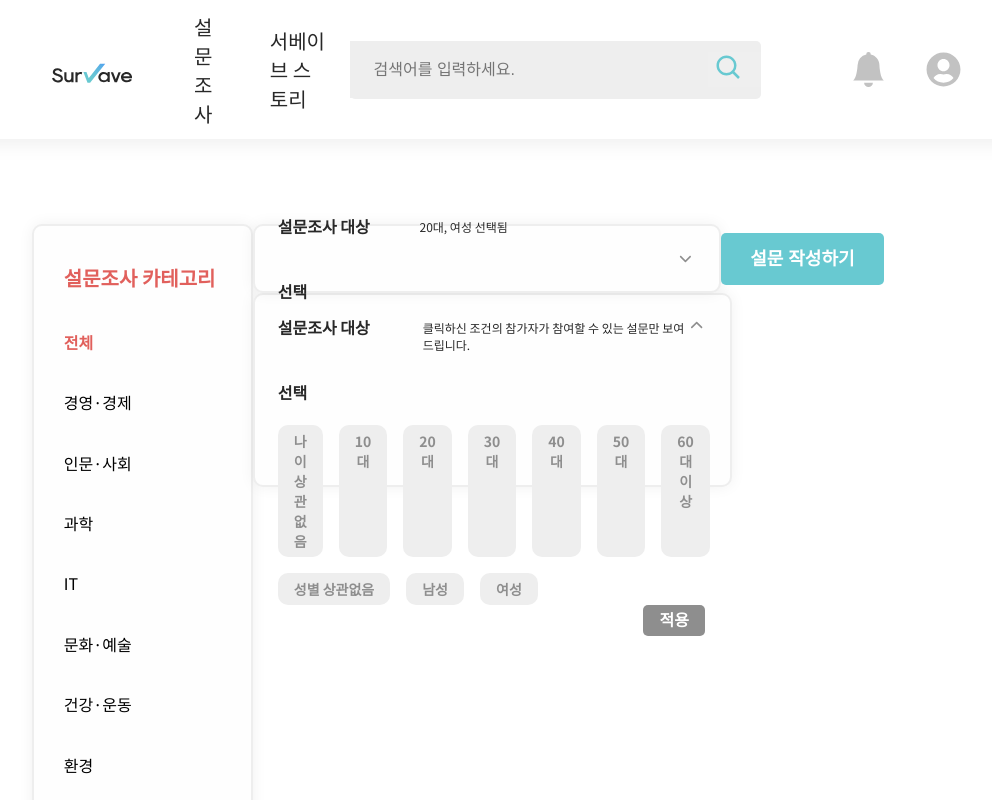
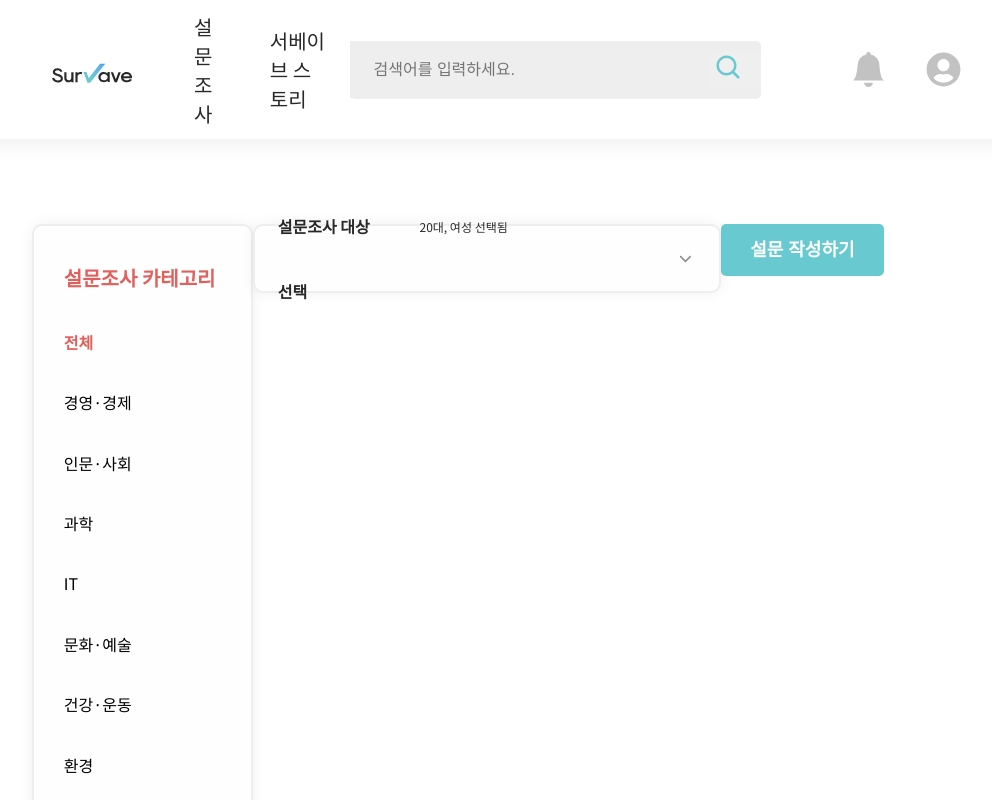
Before and after one commit to UMC-MMM/Client, a React (Create React App) app in the folder mmm_client/: page /surveyList in a window 1280 px wide. Shown: the top 800 px of the page, without its empty margins (182-1174 px from the left). Built offline with nearby package versions, Linux system fonts and the light colour scheme.

Commit message:
설문조사 대상 선택 시 dropBox 변화 완성

```diff
--- a/mmm_client/src/app.css
+++ b/mmm_client/src/app.css
@@ -1208,6 +1208,10 @@
   cursor: pointer;
 }
 
+.surveyTargetBox {
+  cursor: pointer;
+}
+
 .surveyListTargetBnt {
   height: 31px;
   width: 62px;
@@ -1228,7 +1232,7 @@
 .surveyListRightTop {
   display: flex;
   justify-content: space-between;
-  align-items: center;
+  /* align-items: center; */
 }
 
 .surveyWriteBnt {
--- /dev/null
+++ b/mmm_client/src/components/surveyTarget/surveyTargetBoxBig.jsx
@@ -0,0 +1,49 @@
+import React from "react";
+import { IoIosArrowUp } from "react-icons/io";
+
+const SurveyTargetBoxSmall = ({ handleSurveyTarget }) => {
+  const targetAge = [
+    "나이 상관없음",
+    "10대",
+    "20대",
+    "30대",
+    "40대",
+    "50대",
+    "60대 이상",
+  ];
+  const targetGender = ["성별 상관없음", "남성", "여성"];
+
+  return (
+    <div className="surveyListSelectBoxBig">
+      <div className="surveyListSelectBoxBigTop">
+        <div className="surveyListSelectBoxTitleAndDetail">
+          <div className="surveyListSelectBoxTitle">설문조사 대상 선택</div>
+          <div className="surveyListSelectBoxDetail">
+            클릭하신 조건의 참가자가 참여할 수 있는 설문만 보여드립니다.
+          </div>
+        </div>
+        <IoIosArrowUp
+          size="20px"
+          color="#8E8E8E"
+          className="surveyListSelectBoxArrowUp"
+          onClick={handleSurveyTarget}
+        />
+      </div>
+      <div className="surveyListSelectBoxBigTagContainer">
+        <div className="surveyListTargetAge">
+          {targetAge.map((age) => (
+            <span className="surveyListTargetTag">{age}</span>
+          ))}
+        </div>
+        <div className="surveyListTargetGender">
+          {targetGender.map((gender) => (
+            <span className="surveyListTargetTag">{gender}</span>
+          ))}
+        </div>
+        <button className="surveyListTargetBnt">적용</button>
+      </div>
+    </div>
+  );
+};
+
+export default SurveyTargetBoxSmall;
--- /dev/null
+++ b/mmm_client/src/components/surveyTarget/surveyTargetBoxSmall.jsx
@@ -0,0 +1,21 @@
+import React from "react";
+import { IoIosArrowDown } from "react-icons/io";
+
+const SurveyTargetBoxSmall = ({ handleSurveyTarget }) => {
+  return (
+    <div className="surveyListSelectBoxSmall">
+      <div className="surveyListSelectBoxTitleAndDetail">
+        <div className="surveyListSelectBoxTitle">설문조사 대상 선택</div>
+        <div className="surveyListSelectBoxDetail">20대, 여성 선택됨</div>
+      </div>
+      <IoIosArrowDown
+        size="20px"
+        color="#8E8E8E"
+        className="surveyListSelectBoxArrowDown"
+        onClick={handleSurveyTarget}
+      />
+    </div>
+  );
+};
+
+export default SurveyTargetBoxSmall;
--- a/mmm_client/src/pages/surveyList.jsx
+++ b/mmm_client/src/pages/surveyList.jsx
@@ -1,13 +1,12 @@
 import React from "react";
 import Navbar from "../components/navbar";
 import { useState } from "react";
-import { IoIosArrowDown } from "react-icons/io";
-import { IoIosArrowUp } from "react-icons/io";
 import Footer from "../components/footer";
-
+import SurveyTargetBoxSmall from "../components/surveyTarget/surveyTargetBoxSmall";
+import SurveyTargetBoxBig from "../components/surveyTarget/surveyTargetBoxBig";
 const SurveyList = () => {
-  const [selectBoxOpen, setSelectBoxOpen] = useState(false);
   const [surveyList, setSurveyList] = useState(0);
+  const [surveyTargetBox, setSurveyTargetBox] = useState(0);
 
   const surveyListArr = [
     { name: "전체" },
@@ -26,20 +25,19 @@ const SurveyList = () => {
     setSurveyList(index);
   };
 
-  const handleSelectBox = () => {
-    setSelectBoxOpen(!selectBoxOpen);
+  const handleSurveyTarget = () => {
+    if (surveyTargetBox === 0) {
+      setSurveyTargetBox(1);
+    } else if (surveyTargetBox === 1) {
+      setSurveyTargetBox(0);
+    }
   };
 
-  const targetAge = [
-    "나이 상관없음",
-    "10대",
-    "20대",
-    "30대",
-    "40대",
-    "50대",
-    "60대 이상",
-  ];
-  const targetGender = ["성별 상관없음", "남성", "여성"];
+  const surveyTargetObj = {
+    0: <SurveyTargetBoxSmall handleSurveyTarget={handleSurveyTarget} />,
+    1: <SurveyTargetBoxBig handleSurveyTarget={handleSurveyTarget} />,
+  };
+
   return (
     <>
       <Navbar />
@@ -65,56 +63,8 @@ const SurveyList = () => {
         </div>
         <div className="surveyListRight">
           <div className="surveyListRightTop">
-            <div className="surveyListSelectBoxSmall" onClick={handleSelectBox}>
-              <div className="surveyListSelectBoxTitleAndDetail">
-                <div className="surveyListSelectBoxTitle">
-                  설문조사 대상 선택
-                </div>
-                <div className="surveyListSelectBoxDetail">
-                  20대, 여성 선택됨
-                </div>
-              </div>
-              <IoIosArrowDown
-                size="20px"
-                color="#8E8E8E"
-                className="surveyListSelectBoxArrowDown"
-              />
-            </div>
+            {surveyTargetObj[surveyTargetBox]}
             <button className="surveyWriteBnt">설문 작성하기</button>
-          </div>
-
-          <div className="surveyListSelectBoxBig" onClick={handleSelectBox}>
-            <div className="surveyListSelectBoxBigTop">
-              <div className="surveyListSelectBoxTitleAndDetail">
-                <div className="surveyListSelectBoxTitle">
-                  설문조사 대상 선택
-                </div>
-                <div className="surveyListSelectBoxDetail">
-                  클릭하신 조건의 참가자가 참여할 수 있는 설문만 보여드립니다.
-                </div>
-              </div>
-              <IoIosArrowUp
-                size="20px"
-                color="#8E8E8E"
-                className="surveyListSelectBoxArrowUp"
-              />
-            </div>
-            <div
-              className="surveyListSelectBoxBigTagContainer"
-              onClick={handleSelectBox}
-            >
-              <div className="surveyListTargetAge">
-                {targetAge.map((age) => (
-                  <span className="surveyListTargetTag">{age}</span>
-                ))}
-              </div>
-              <div className="surveyListTargetGender">
-                {targetGender.map((gender) => (
-                  <span className="surveyListTargetTag">{gender}</span>
-                ))}
-              </div>
-              <button className="surveyListTargetBnt">적용</button>
-            </div>
           </div>
         </div>
       </div>
```
